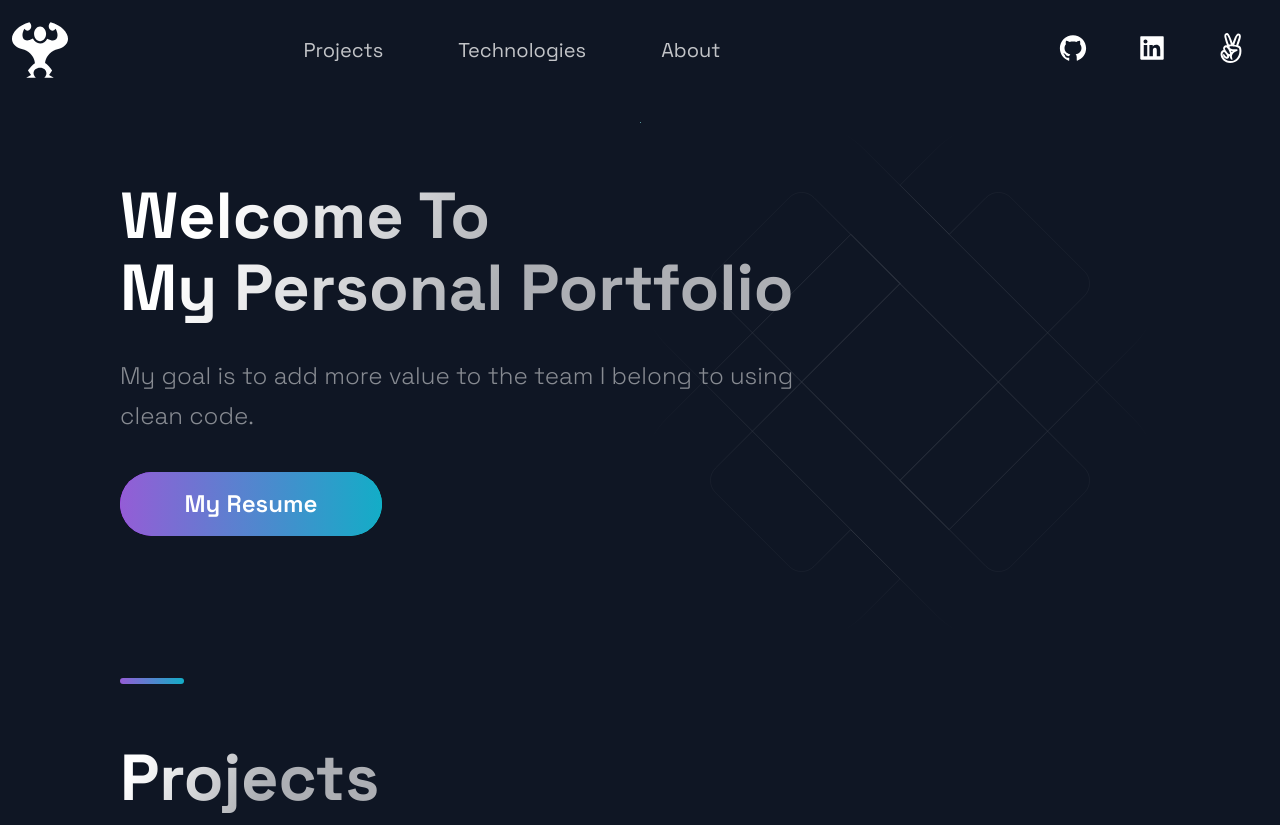
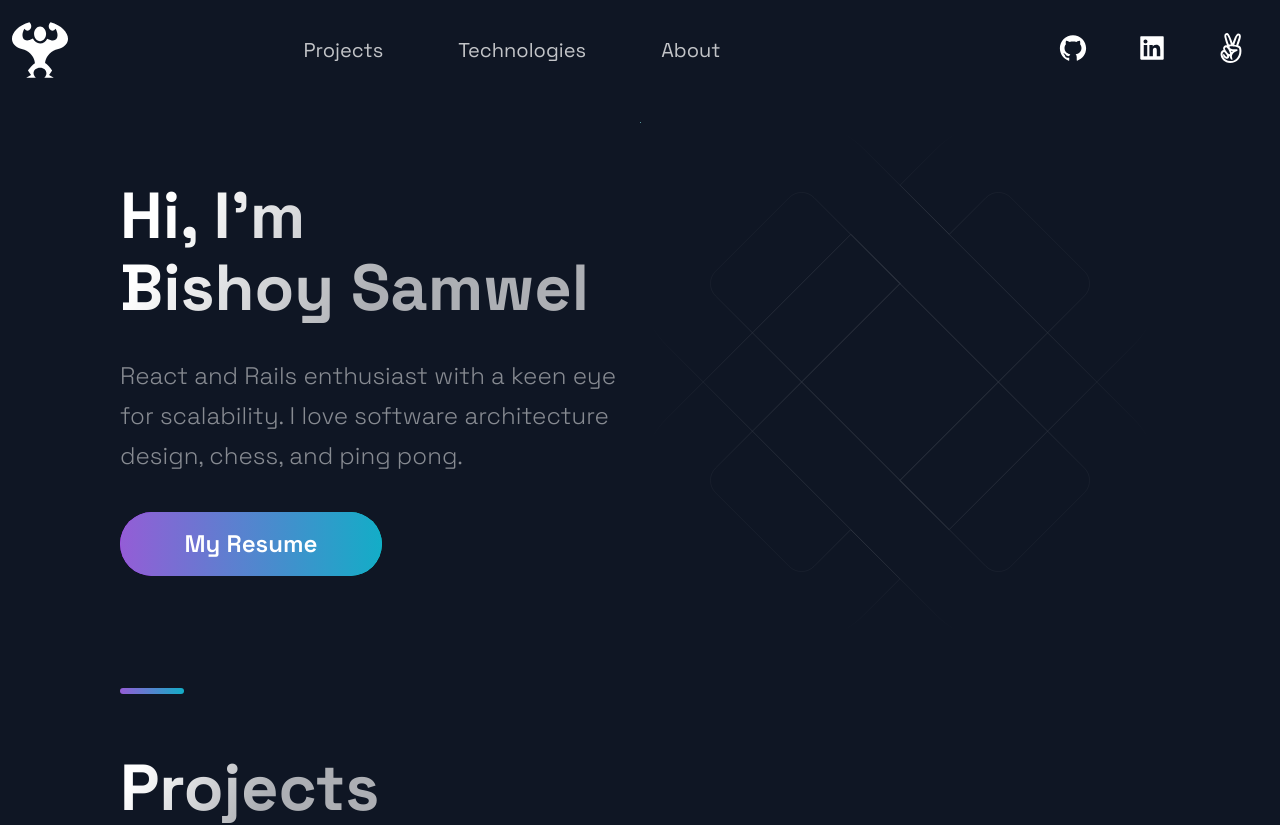
Before and after one commit to Bishoy-Samwel/portfolio, a Next.js app: page / in a window 1280 px wide. Shown: the top 825 px of the page. Built offline with nearby package versions, Linux system fonts and the light colour scheme.

Commit message:
Edit Hero section

```diff
--- a/src/components/Hero/Hero.js
+++ b/src/components/Hero/Hero.js
@@ -8,13 +8,14 @@ const Hero = (props) => (
   <Section row nopadding>
     <LeftSection>
       <SectionTitle main center >
-        Welcome To <br />
-        My Personal Portfolio
+        Hi, I'm <br />
+        Bishoy Samwel
       </SectionTitle>
       <SectionText>
-        My goal is to add more value to the team I belong to using clean code.
+        React and Rails enthusiast with a keen eye for scalability.
+        I love software architecture design, chess, and ping pong.
       </SectionText>
-      <Button onClick={() => window.location = '//'}>
+      <Button onClick={() => window.location = 'https://drive.google.com/file/d/1kKOqsEJSorDesm8WFC0EBIF_GLEK2844/view?usp=sharing'}>
         My Resume
       </Button>
     </LeftSection>
```
